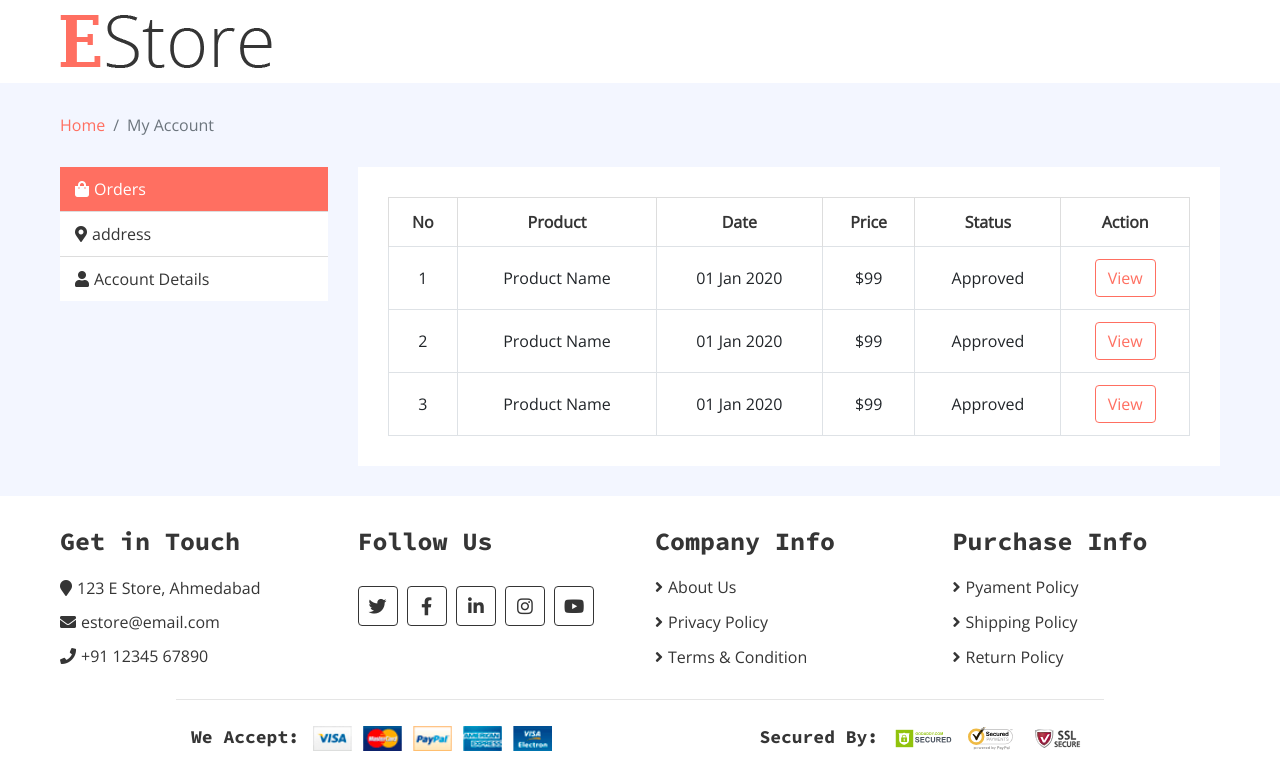
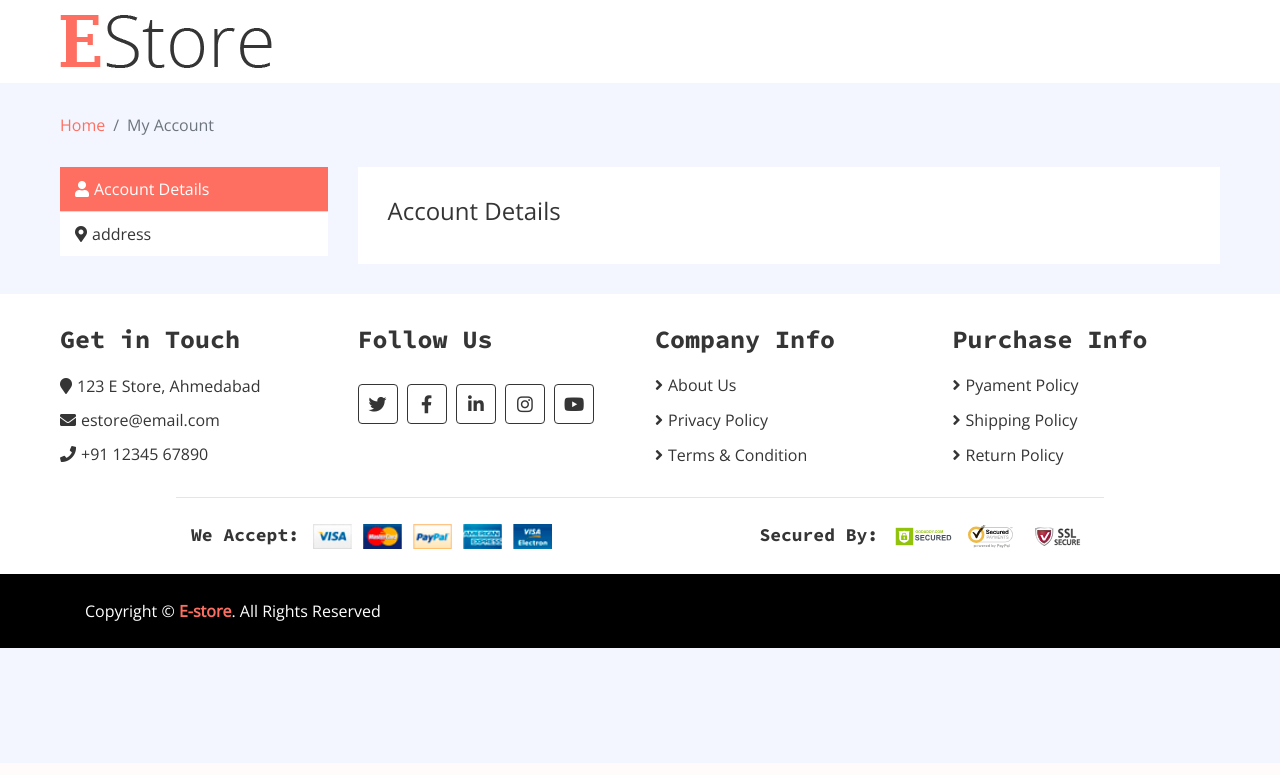
Before and after one commit to jaydesai2304/E-Store, a Django app: template Estore/fashion/templates/my-account.html in a window 1280 px wide. Shown: the part 37-812 px from the top of the page. After the commit the page ends 685 px from the top, so only its background shows below. Run offline with Django 3.2, Linux system fonts and the light colour scheme; the template is opened without the code that fills it, so the values that code supplies are empty; some libraries are stand-ins or nearby versions.

Commit message:
Update Profile page

```diff
--- a/Estore/fashion/templates/my-account.html
+++ b/Estore/fashion/templates/my-account.html
@@ -40,56 +40,13 @@
                 <div class="row">
                     <div class="col-md-3">
                         <div class="nav flex-column nav-pills" role="tablist" aria-orientation="vertical">
-                            <a class="nav-link active" id="orders-nav" data-toggle="pill" href="#orders-tab" role="tab"><i class="fa fa-shopping-bag"></i>Orders</a>
-                            <a class="nav-link" id="address-nav" data-toggle="pill" href="#address-tab" role="tab"><i class="fa fa-map-marker-alt"></i>address</a>
-                            <a class="nav-link" id="account-nav" data-toggle="pill" href="#account-tab" role="tab"><i class="fa fa-user"></i>Account Details</a>
+                            <a class="nav-link active" id="account-nav" data-toggle="pill" href="#account-tab" role="tab"><i class="fa fa-user"></i>Account Details</a>
+                            <a class="nav-link " id="address-nav" data-toggle="pill" href="#address-tab" role="tab"><i class="fa fa-map-marker-alt"></i>address</a>
                         </div>
                     </div>
                     <div class="col-md-9">
                         <div class="tab-content">
-                            <div class="tab-pane fade show active" id="orders-tab" role="tabpanel" aria-labelledby="orders-nav">
-                                <div class="table-responsive">
-                                    <table class="table table-bordered">
-                                        <thead class="thead-dark">
-                                            <tr>
-                                                <th>No</th>
-                                                <th>Product</th>
-                                                <th>Date</th>
-                                                <th>Price</th>
-                                                <th>Status</th>
-                                                <th>Action</th>
-                                            </tr>
-                                        </thead>
-                                        <tbody>
-                                            <tr>
-                                                <td>1</td>
-                                                <td>Product Name</td>
-                                                <td>01 Jan 2020</td>
-                                                <td>$99</td>
-                                                <td>Approved</td>
-                                                <td><button class="btn">View</button></td>
-                                            </tr>
-                                            <tr>
-                                                <td>2</td>
-                                                <td>Product Name</td>
-                                                <td>01 Jan 2020</td>
-                                                <td>$99</td>
-                                                <td>Approved</td>
-                                                <td><button class="btn">View</button></td>
-                                            </tr>
-                                            <tr>
-                                                <td>3</td>
-                                                <td>Product Name</td>
-                                                <td>01 Jan 2020</td>
-                                                <td>$99</td>
-                                                <td>Approved</td>
-                                                <td><button class="btn">View</button></td>
-                                            </tr>
-                                        </tbody>
-                                    </table>
-                                </div>
-                            </div>
-                            <div class="tab-pane fade" id="address-tab" role="tabpanel" aria-labelledby="address-nav">
+                            <div class="tab-pane fade " id="address-tab" role="tabpanel" aria-labelledby="address-nav">
                                 <h4>Address</h4>
                                 <div class="row">
                                     <div class="col-md-6">
@@ -100,7 +57,7 @@
                                     </div>
                                 </div>
                             </div>
-                            <div class="tab-pane fade" id="account-tab" role="tabpanel" aria-labelledby="account-nav">
+                            <div class="tab-pane fade show active" id="account-tab" role="tabpanel" aria-labelledby="account-nav">
                                 <h4>Account Details</h4>
                             {% for i in details %}
                                 {% csrf_token %}
```
